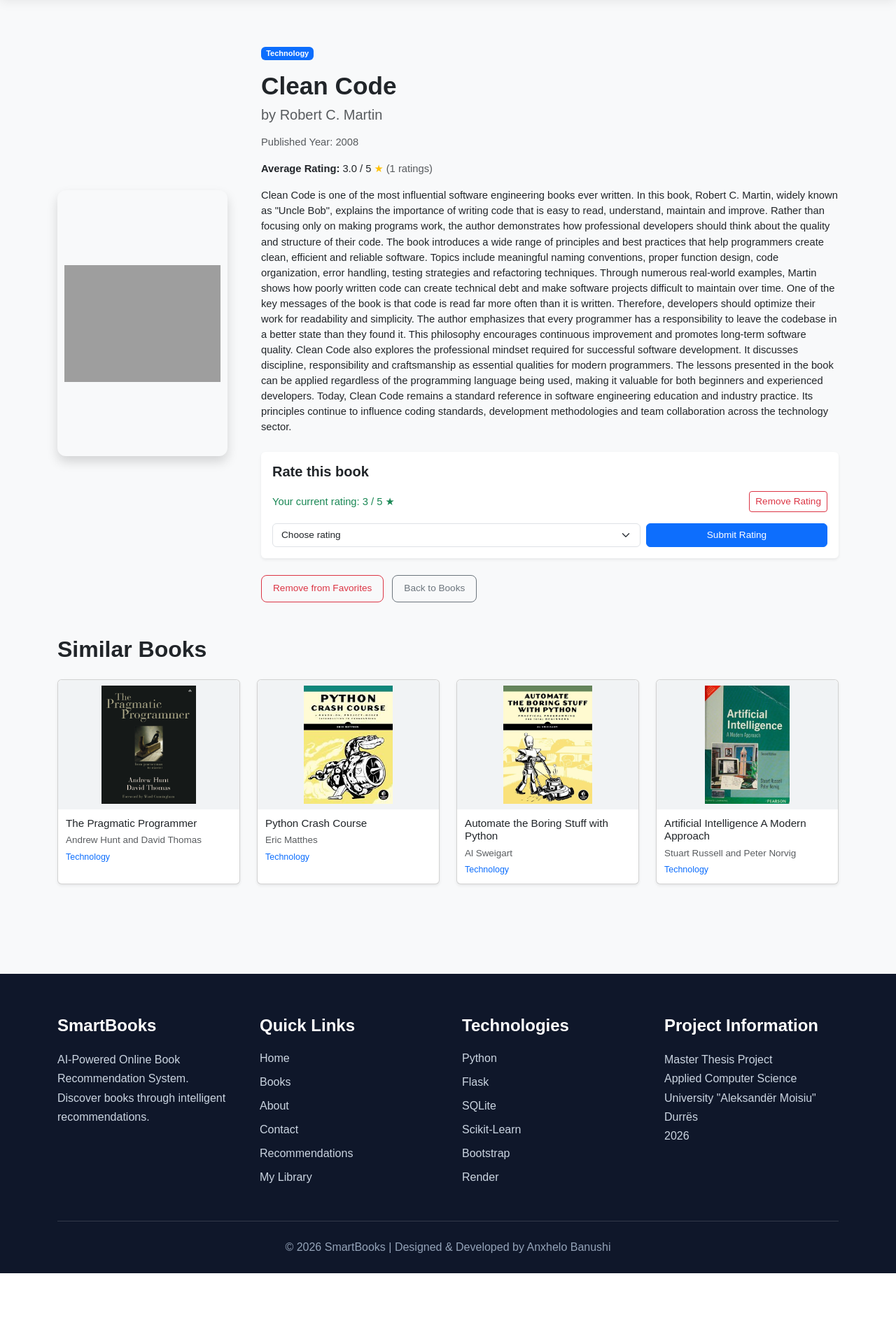
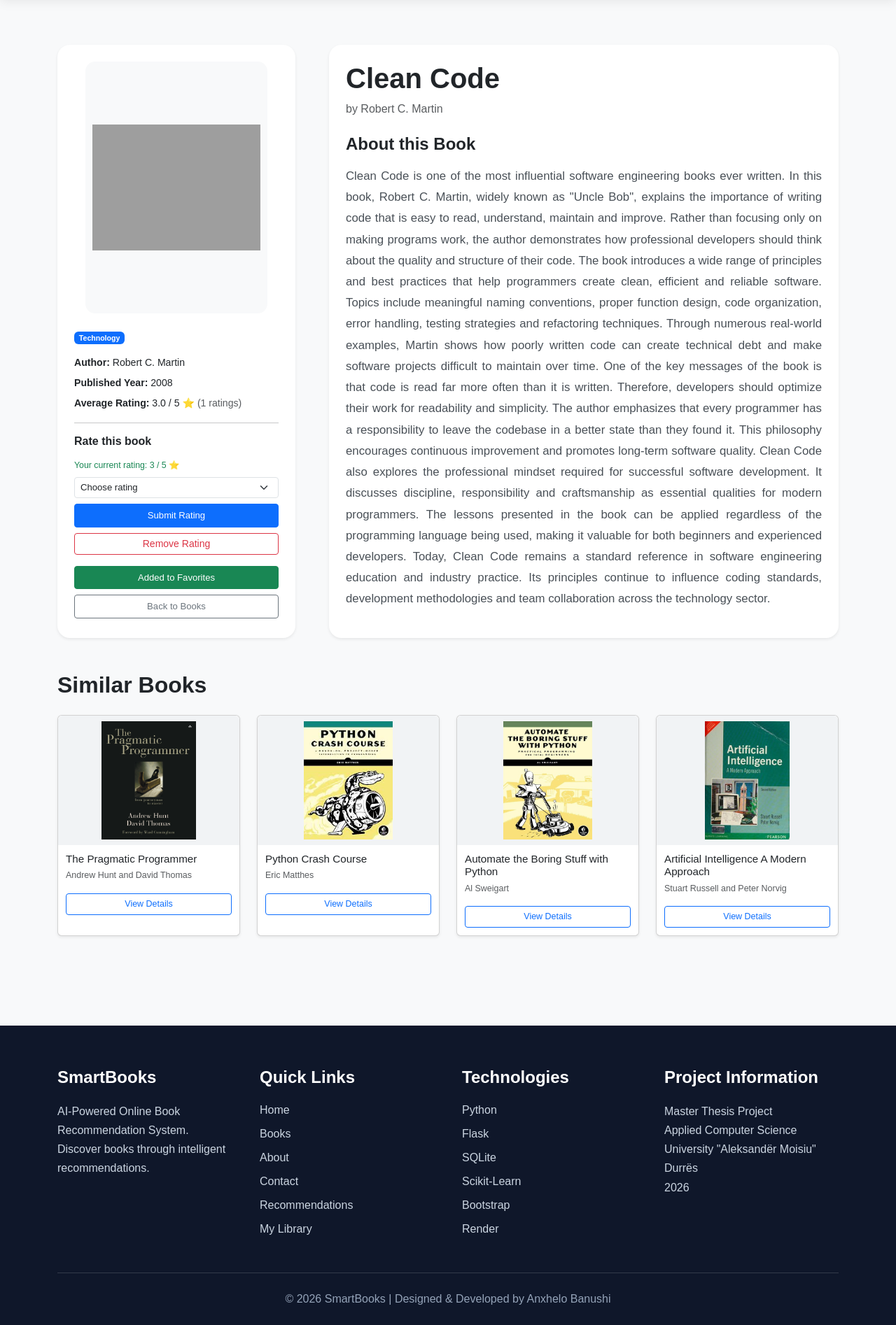
Before and after one commit to anxhelobanushi-droid/online-bookstore-recommendation-system, a Flask app: page /book/1 in a window 1280 px wide. Shown: the part 74-1968 px from the top of the page at 70% size. Before the commit the page ends 1894 px from the top, so only its background shows below. Run offline with Flask 3, Linux system fonts and the light colour scheme; a user stored in the database is signed in; data comes from the database, SQL or seed files in the repository; both versions use the stored data as it was after the commit; grey boxes are pictures that could not be loaded.

Commit message:
Added detailed descriptions for all 100 books and improved book details layout

```diff
--- a/app.py
+++ b/app.py
@@ -1,4 +1,5 @@
 import pandas as pd
+import re
 
 from flask import Flask, render_template, request, redirect, url_for, flash, session
 from werkzeug.security import generate_password_hash, check_password_hash
@@ -24,6 +25,14 @@ def admin_required():
 
     return True
 
+def is_valid_email(email):
+    pattern = r"^[A-Za-z0-9]+@(gmail|icloud|yahoo|hotmail|outlook)\.(com|al|net|org)$"
+    return re.match(pattern, email) is not None
+
+
+def is_valid_password(password):
+    pattern = r"^[A-Za-z0-9!@#$%^&*()_+\-=\[\]{};':\"\\|,.<>\/?]+$"
+    return re.match(pattern, password) is not None
 
 @app.route("/")
 def home():
@@ -693,6 +702,14 @@ def register():
         email = request.form["email"]
         password = request.form["password"]
 
+        if not is_valid_email(email):
+            flash("Please enter a valid email address, for example: example@gmail.com", "danger")
+            return redirect(url_for("register"))
+
+        if not is_valid_password(password):
+            flash("Password can contain only letters, numbers and symbols.", "danger")
+            return redirect(url_for("register"))
+
         existing_user = User.query.filter(
             (User.username == username) | (User.email == email)
         ).first()
@@ -726,6 +743,14 @@ def login():
         email = request.form["email"]
         password = request.form["password"]
 
+        if not is_valid_email(email):
+            flash("Please enter a valid email address, for example: example@gmail.com", "danger")
+            return redirect(url_for("login"))
+
+        if not is_valid_password(password):
+            flash("Password can contain only letters, numbers and symbols.", "danger")
+            return redirect(url_for("login"))
+
         user = User.query.filter_by(email=email).first()
 
         if user and check_password_hash(user.password_hash, password):
--- a/static/css/style.css
+++ b/static/css/style.css
@@ -713,3 +713,120 @@ CONTACT PAGE
     .contact-section .contact-card {
         height: 100%;
     }
+
+/* =========================
+   BOOK DETAILS NEW LAYOUT
+========================= */
+
+.book-side-panel,
+.book-info-panel {
+    background: white;
+    border-radius: 18px;
+    padding: 24px;
+}
+
+.book-side-panel {
+    text-align: center;
+}
+
+.book-side-panel .book-details-img {
+    width: 100%;
+    max-width: 260px;
+    height: 360px;
+    object-fit: contain;
+    background: #f8f9fa;
+    border-radius: 14px;
+    padding: 10px;
+    margin: 0 auto;
+    display: block;
+}
+
+.book-side-panel .book-details-cover {
+    width: 100%;
+    max-width: 260px;
+    height: 360px;
+    margin: 0 auto;
+    border-radius: 14px;
+    font-size: 5rem;
+}
+
+.book-meta-box {
+    text-align: left;
+    font-size: 0.88rem;
+}
+
+.book-meta-box p {
+    margin-bottom: 8px;
+}
+
+.book-meta-box h5 {
+    font-size: 1rem;
+}
+
+.rating-form .form-select {
+    font-size: 0.82rem;
+}
+
+.book-actions .btn,
+.rating-form .btn {
+    font-size: 0.82rem;
+    padding: 6px 10px;
+}
+
+.book-info-panel h1 {
+    font-size: 2.5rem;
+}
+
+.book-info-panel h3 {
+    font-size: 1.5rem;
+}
+
+.book-detail-description {
+    font-size: 1.05rem;
+    line-height: 1.8;
+    color: #495057;
+    text-align: justify;
+}
+
+@media (max-width: 768px) {
+    .book-info-panel h1 {
+        font-size: 2rem;
+    }
+
+    .book-side-panel,
+    .book-info-panel {
+        padding: 18px;
+    }
+
+    .book-side-panel .book-details-img {
+        height: 320px;
+    }
+}
+
+/* =========================
+   BOOK DETAILS SAME HEIGHT
+========================= */
+
+.book-details-row {
+    align-items: stretch !important;
+}
+
+.book-details-row > .col-lg-4,
+.book-details-row > .col-lg-8 {
+    display: flex;
+}
+
+.book-side-panel,
+.book-info-panel {
+    height: 100%;
+    width: 100%;
+}
+
+.book-info-panel {
+    display: flex;
+    flex-direction: column;
+}
+
+.book-detail-description {
+    flex-grow: 1;
+}
--- a/templates/book_details.html
+++ b/templates/book_details.html
@@ -4,159 +4,144 @@
 
 <section class="container py-5">
 
-    <div class="row g-5 align-items-center">
+    <div class="row g-5 book-details-row align-items-stretch">
 
-        <div class="col-md-3">
+        <!-- LEFT SIDE: COVER + ACTIONS -->
+        <div class="col-lg-4 d-flex">
+
+            <div class="book-side-panel shadow-sm h-100 w-100">
 
                 {% if book.image %}
                     <img src="{{ url_for('static', filename='images/books/' ~ book.image) }}"
-                     class="book-details-cover shadow"
+                         class="book-details-img"
                          alt="{{ book.title }}"
                          onerror="this.style.display='none'; this.nextElementSibling.style.display='flex';">
 
-                <div class="book-details-cover shadow d-none">
+                    <div class="book-details-cover d-none">
                         <span>{{ book.title[0] }}</span>
                     </div>
                 {% else %}
-                <div class="book-details-cover shadow">
+                    <div class="book-details-cover">
                         <span>{{ book.title[0] }}</span>
                     </div>
                 {% endif %}
 
-        </div>
-
-        <div class="col-md-9 book-details-content">
+                <div class="book-meta-box mt-4">
 
                     <span class="badge bg-primary mb-3">
                         {{ book.category.name }}
                     </span>
 
-            <h1 class="fw-bold">
-                {{ book.title }}
-            </h1>
+                    <p><strong>Author:</strong> {{ book.author }}</p>
+                    <p><strong>Published Year:</strong> {{ book.published_year }}</p>
 
-            <h5 class="text-muted mb-3">
-                by {{ book.author }}
-            </h5>
-
-            <p class="text-muted">
-                Published Year: {{ book.published_year }}
-            </p>
-
+                    <p>
+                        <strong>Average Rating:</strong>
                         {% if average_rating %}
-                <p class="mb-2">
-                    <strong>Average Rating:</strong>
-                    {{ average_rating }} / 5
-                    <span class="text-warning">★</span>
+                            {{ average_rating }} / 5 ⭐
                             <span class="text-muted">({{ rating_count }} ratings)</span>
-                </p>
                         {% else %}
-                <p class="text-muted">
-                    No ratings yet.
-                </p>
+                            No ratings yet
                         {% endif %}
-
-            <p class="lead mt-3">
-                {{ book.description }}
                     </p>
 
                     {% if session.get("user_id") %}
 
-                <div class="card border-0 shadow-sm my-4">
+                        <hr>
 
-                    <div class="card-body">
-
-                        <h5 class="fw-bold mb-3">
-                            Rate this book
-                        </h5>
+                        <h5 class="fw-bold mb-3">Rate this book</h5>
 
                         {% if user_rating %}
-    <div class="d-flex justify-content-between align-items-center mb-3">
-
-        <p class="text-success mb-0">
-            Your current rating: {{ user_rating }} / 5 ★
+                            <p class="text-success small">
+                                Your current rating: {{ user_rating }} / 5 ⭐
                             </p>
+                        {% endif %}
 
                         <form method="POST"
-      action="{{ url_for('remove_rating', book_id=book.id) }}">
+                              action="{{ url_for('rate_book', book_id=book.id) }}"
+                              class="rating-form">
 
-            <button type="submit" class="btn btn-outline-danger btn-sm">
-                Remove Rating
+                            <select name="rating" class="form-select form-select-sm mb-2" required>
+                                <option value="">Choose rating</option>
+                                <option value="1">1 Star</option>
+                                <option value="2">2 Stars</option>
+                                <option value="3">3 Stars</option>
+                                <option value="4">4 Stars</option>
+                                <option value="5">5 Stars</option>
+                            </select>
+
+                            <button type="submit" class="btn btn-primary btn-sm w-100">
+                                Submit Rating
                             </button>
 
                         </form>
 
-    </div>
+                        {% if user_rating %}
+                            <form method="POST"
+                                  action="{{ url_for('remove_rating', book_id=book.id) }}"
+                                  class="mt-2">
+                                <button type="submit" class="btn btn-outline-danger btn-sm w-100">
+                                    Remove Rating
+                                </button>
+                            </form>
                         {% endif %}
 
-                        <form method="POST" action="{{ url_for('rate_book', book_id=book.id) }}">
+                        <div class="book-actions mt-3">
 
-                            <div class="row g-2 align-items-center">
+                            {% if is_favorite %}
+                                <a href="{{ url_for('remove_favorite', book_id=book.id) }}"
+                                   class="btn btn-success btn-sm w-100 mb-2">
+                                    Added to Favorites
+                                </a>
+                            {% else %}
+                                <a href="{{ url_for('add_favorite', book_id=book.id) }}"
+                                   class="btn btn-warning btn-sm w-100 mb-2">
+                                    Add to Favorites
+                                </a>
+                            {% endif %}
 
-                                <div class="col-md-8">
-
-                                    <select name="rating" class="form-select" required>
-                                        <option value="">Choose rating</option>
-                                        <option value="1">1 - Poor</option>
-                                        <option value="2">2 - Fair</option>
-                                        <option value="3">3 - Good</option>
-                                        <option value="4">4 - Very Good</option>
-                                        <option value="5">5 - Excellent</option>
-                                    </select>
+                            <a href="{{ url_for('books') }}"
+                               class="btn btn-outline-secondary btn-sm w-100">
+                                Back to Books
+                            </a>
 
                         </div>
 
-                                <div class="col-md-4">
+                    {% else %}
 
-                                    <button type="submit" class="btn btn-primary w-100">
-                                        Submit Rating
-                                    </button>
+                        <a href="{{ url_for('login') }}"
+                           class="btn btn-outline-primary btn-sm w-100 mt-3">
+                            Login to Rate or Save
+                        </a>
+
+                    {% endif %}
 
                 </div>
 
             </div>
 
-                        </form>
-
         </div>
 
-                </div>
+        <!-- RIGHT SIDE: DESCRIPTION -->
+        <div class="col-lg-8 d-flex">
 
-            {% endif %}
+            <div class="book-info-panel shadow-sm h-100 w-100">
 
-            <div class="mt-4">
+                <h1 class="fw-bold mb-2">
+                    {{ book.title }}
+                </h1>
 
-                {% if session.get("user_id") %}
+                <p class="text-muted mb-4">
+                    by {{ book.author }}
+                </p>
 
-                    {% if is_favorite %}
+                <h3 class="fw-bold mb-3">
+                    About this Book
+                </h3>
 
-                    <a href="{{ url_for('remove_favorite', book_id=book.id) }}"
-                    class="btn btn-outline-danger btn-lg">
-                     Remove from Favorites
-                 </a>
-
-                    {% else %}
-
-                        <a href="{{ url_for('add_favorite', book_id=book.id) }}"
-                           class="btn btn-warning btn-lg">
-                            Add to Favorites
-                        </a>
-
-                    {% endif %}
-
-                {% else %}
-
-                    <a href="{{ url_for('login') }}"
-                       class="btn btn-primary btn-lg">
-                        Login to Save This Book
-                    </a>
-
-                {% endif %}
-
-                <a href="{{ url_for('books') }}"
-                   class="btn btn-outline-secondary btn-lg ms-2">
-                    Back to Books
-                </a>
+                <p class="book-detail-description">
+                    {{ book.description }}
+                </p>
 
             </div>
 
@@ -168,65 +153,37 @@
 
 <section class="container pb-5">
 
-    <h2 class="fw-bold mb-4">
-        Similar Books
-    </h2>
+    <h2 class="fw-bold mb-4">Similar Books</h2>
 
     <div class="row g-4">
 
-        {% for similar_book in similar_books %}
+        {% for similar in similar_books %}
 
-        <div class="col-md-4 col-lg-3 col-sm-6">
-
+        <div class="col-md-3 col-sm-6">
             <div class="card book-card h-100 shadow-sm">
 
-                <a href="{{ url_for('book_details', book_id=similar_book.id) }}" class="text-decoration-none">
-
-                    {% if similar_book.image %}
-                        <img src="{{ url_for('static', filename='images/books/' ~ similar_book.image) }}"
+                <a href="{{ url_for('book_details', book_id=similar.id) }}">
+                    {% if similar.image %}
+                        <img src="{{ url_for('static', filename='images/books/' ~ similar.image) }}"
                              class="book-cover-img"
-                             alt="{{ similar_book.title }}"
-                             onerror="this.style.display='none'; this.nextElementSibling.style.display='flex';">
-
-                        <div class="book-cover-placeholder recommendation-cover d-none">
-                            <span>{{ similar_book.title[0] }}</span>
-                        </div>
+                             alt="{{ similar.title }}">
                     {% else %}
-                        <div class="book-cover-placeholder recommendation-cover">
-                            <span>{{ similar_book.title[0] }}</span>
+                        <div class="book-cover-placeholder">
+                            <span>{{ similar.title[0] }}</span>
                         </div>
                     {% endif %}
-
                 </a>
 
                 <div class="card-body">
+                    <h5 class="card-title">{{ similar.title }}</h5>
+                    <p class="small text-muted">{{ similar.author }}</p>
 
-                    <h5 class="card-title">
-                        <a href="{{ url_for('book_details', book_id=similar_book.id) }}"
-                           class="text-dark text-decoration-none">
-                            {{ similar_book.title }}
+                    <a href="{{ url_for('book_details', book_id=similar.id) }}"
+                       class="btn btn-outline-primary btn-sm w-100">
+                        View Details
                     </a>
-                    </h5>
-
-                    <p class="text-muted mb-1">
-                        {{ similar_book.author }}
-                    </p>
-
-                    <p class="small text-primary mb-0">
-                        {{ similar_book.category.name }}
-                    </p>
-
                 </div>
 
-            </div>
-
-        </div>
-
-        {% else %}
-
-        <div class="col-12">
-            <div class="alert alert-info">
-                No similar books found for this category.
             </div>
         </div>
 
```
Also changed, not shown: templates/login.html (+10 -2 lines), templates/register.html (+10 -2 lines), smartbooks.db. Lines whose indentation alone changed are shown as unchanged.
